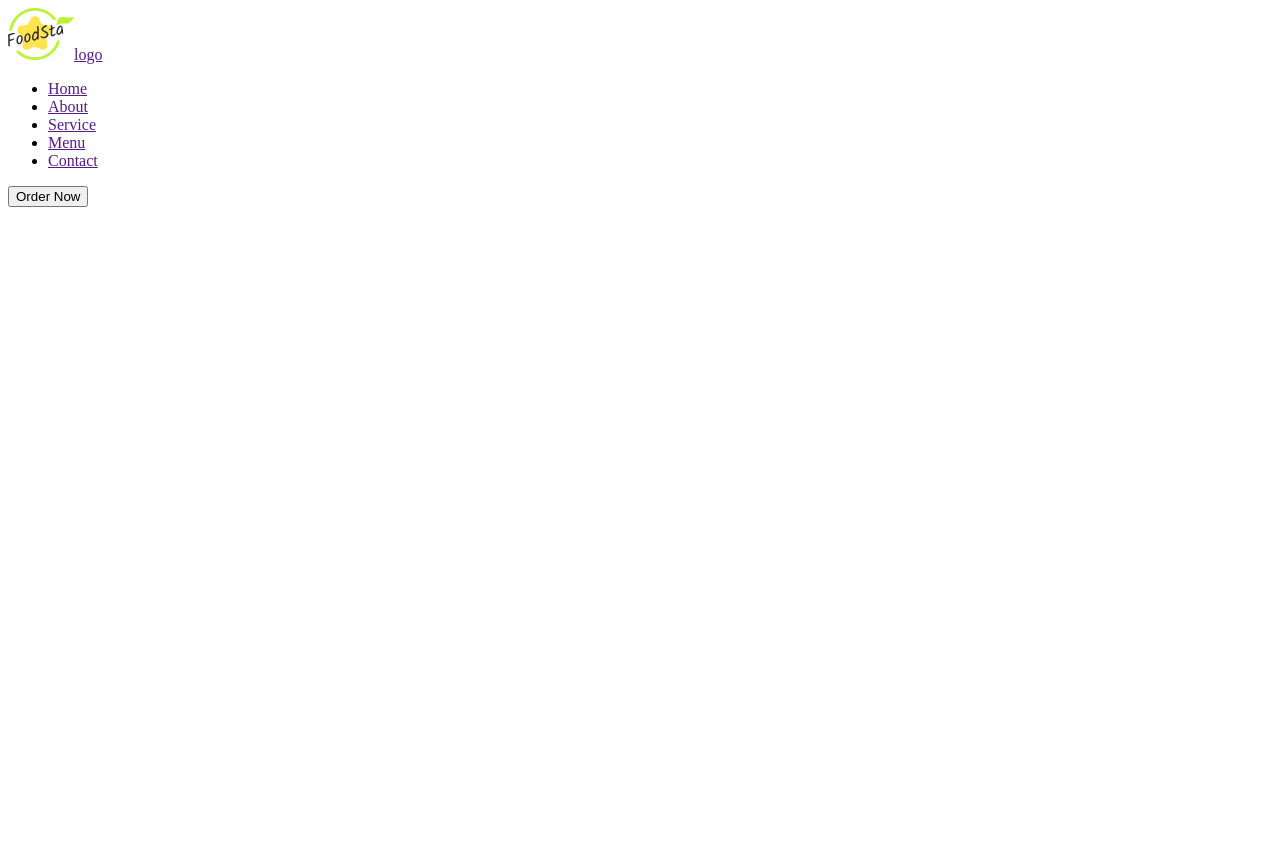
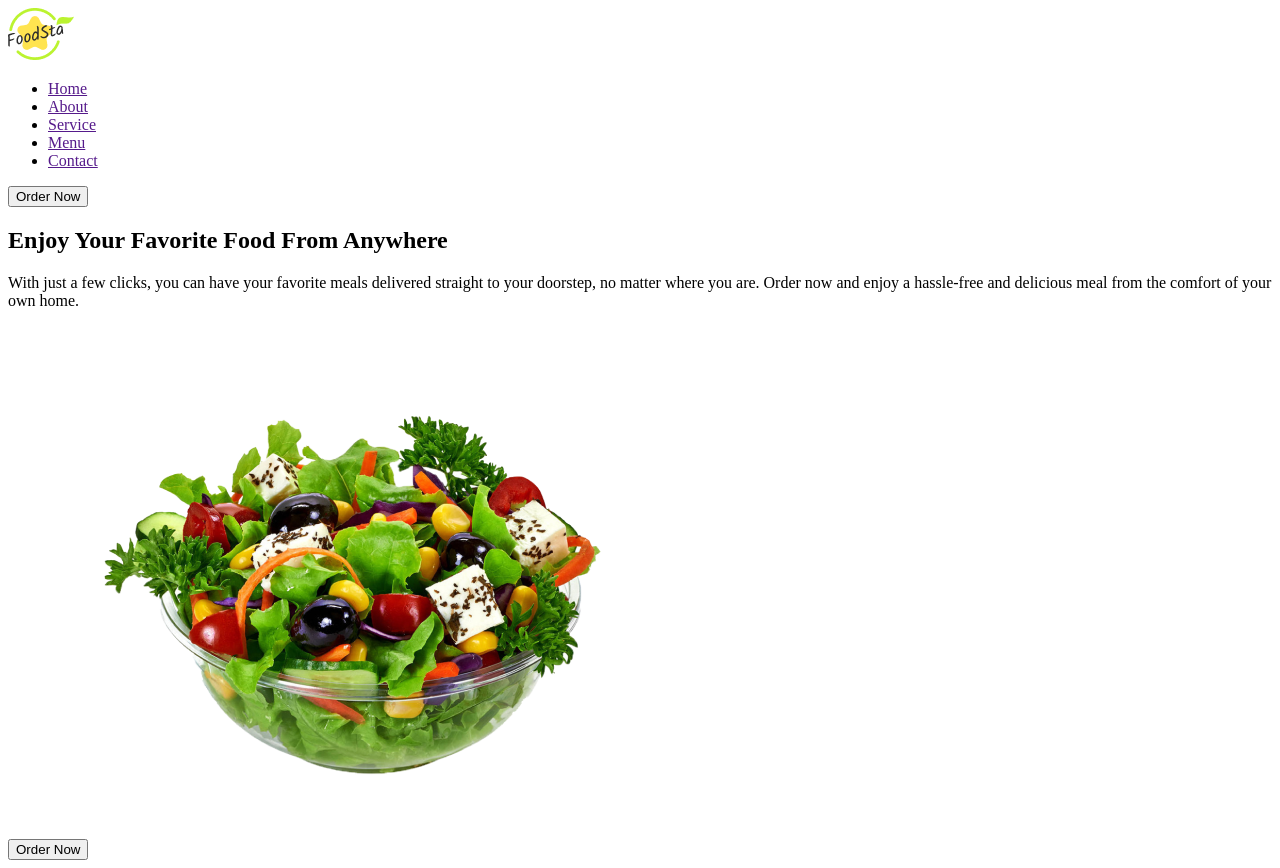
Before and after one commit to ArtemijRud/food-delivery-service, a plain HTML site: page index.html in a window 1280 px wide. Before the commit the page ends 800 px from the top, so only its background shows below. Drawn offline with Linux system fonts and the light colour scheme.

Commit message:
Main content

```diff
--- a/index.html
+++ b/index.html
@@ -7,7 +7,7 @@
   </head>
   <body>
     <header>
-      <a href=""><img src="./images/Vector.png" alt="" width="66" />logo</a>
+      <a href=""><img src="./images/Vector.png" alt="logo" width="66" /></a>
       <nav>
         <ul>
           <li><a href="">Home</a></li>
@@ -19,5 +19,21 @@
       </nav>
       <button type="button">Order Now</button>
     </header>
+    <main>
+      <section>
+        <h1>Enjoy Your Favorite Food From Anywhere</h1>
+        <p>
+          With just a few clicks, you can have your favorite meals delivered
+          straight to your doorstep, no matter where you are. Order now and
+          enjoy a hassle-free and delicious meal from the comfort of your own
+          home.
+        </p>
+        <!-- Hero section -->
+        <button>Order Now</button>
+        <img src="./images/salad-1.png" alt="salad" />
+      </section>
+
+      <!-- section 1 -->
+    </main>
   </body>
 </html>
```
Also changed, not shown: images/salad-1.png (added).
